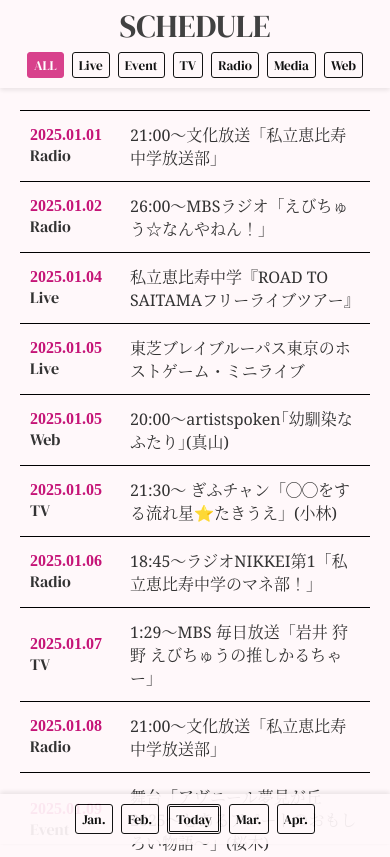
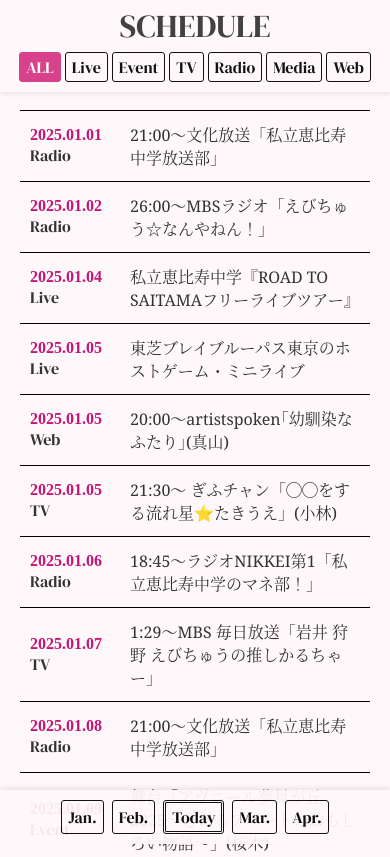
Before and after one commit to natsumi-kan05/schedule, a plain HTML site: page index.html in a window 390 px wide. Shown: the top 857 px of the page. Drawn offline with Linux system fonts and the light colour scheme; a web font is replaced by a local one.

Commit message:
Add files via upload

```diff
--- a/styles.css
+++ b/styles.css
@@ -54,7 +54,7 @@ button {
     background-color: #FFF8FA;
     border: 1px solid black;
     padding: 3px 6px;
-    font-size: min(16px, 3.4vw);
+    font-size: min(16px, 4.2vw);
     cursor: pointer;
     border-radius: 3px;
     transition: border-color 0.3s, color 0.3s, background-color 0.2s;
@@ -138,6 +138,9 @@ a {
         flex-direction: column;
         align-items: flex-start;
     }
+    #filter-buttons {
+        gap: 4px;
+    }
 }
 
 .schedule-item:hover .date,
```
